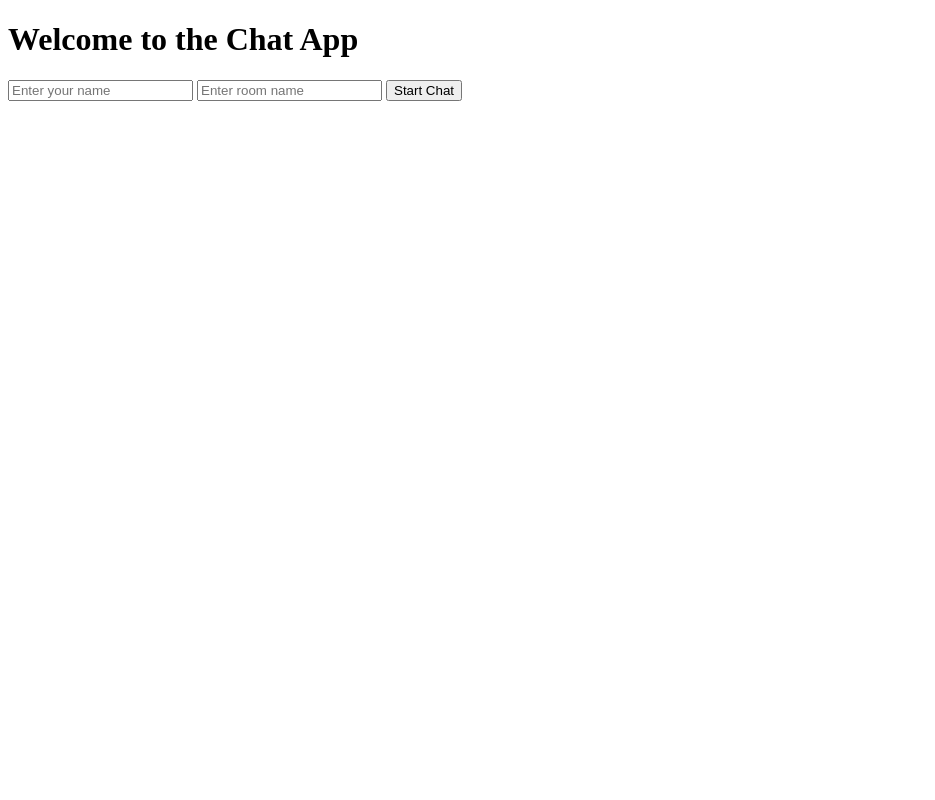
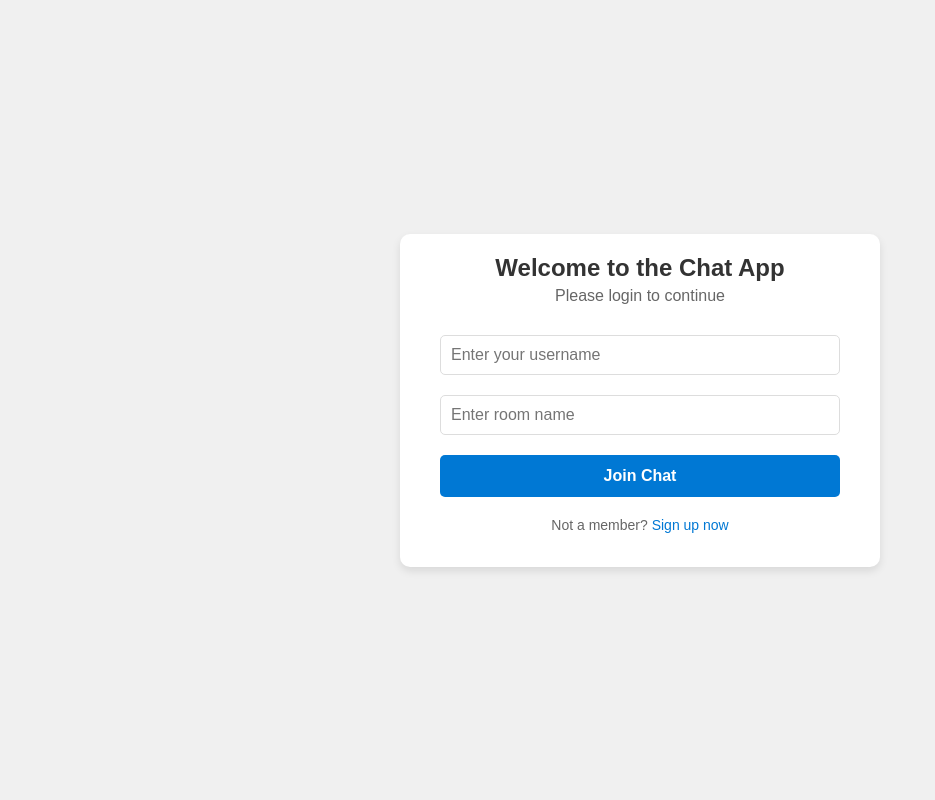
Before and after one commit to 123arv/chatapp, a Flask app: page / in a window 1280 px wide. Shown: the whole page, without its empty margins (0-935 px from the left). Run offline with Flask 3, Linux system fonts and the light colour scheme.

Commit message:
Update index.html

```diff
--- a/templates/index.html
+++ b/templates/index.html
@@ -3,24 +3,128 @@
 <head>
     <meta charset="UTF-8">
     <meta name="viewport" content="width=device-width, initial-scale=1.0">
-    <title>Chat App</title>
-    <script>
-        function openChat() {
-            const username = document.getElementById('username').value;
-            const room = document.getElementById('room').value;
-            if (username && room) {
-                const url = `chat?username=${username}&room=${room}`;
-                window.open(url, '_blank', 'width=400,height=400');
-            } else {
-                alert('Please enter both username and room.');
+    <title>Welcome to Chat App</title>
+    <style>
+        /* General Styles */
+        body {
+            font-family: 'Arial', sans-serif;
+            margin: 0;
+            padding: 0;
+            display: flex;
+            align-items: center;
+            justify-content: center;
+            height: 100vh;
+            background-color: #f0f0f0;
+        }
+
+        .login-container {
+            background-color: #ffffff;
+            padding: 20px 40px;
+            border-radius: 10px;
+            box-shadow: 0 4px 8px rgba(0, 0, 0, 0.1);
+            text-align: center;
+            max-width: 400px;
+            width: 100%;
+        }
+
+        .login-header {
+            margin-bottom: 20px;
+        }
+
+        .login-header h1 {
+            font-size: 24px;
+            color: #333;
+            margin: 0;
+            font-weight: 700;
+        }
+
+        .login-header p {
+            font-size: 16px;
+            color: #666;
+            margin: 5px 0 0;
+        }
+
+        .login-form {
+            display: flex;
+            flex-direction: column;
+            margin-top: 20px;
+        }
+
+        .login-form input {
+            padding: 10px;
+            margin: 10px 0;
+            border: 1px solid #ddd;
+            border-radius: 5px;
+            font-size: 16px;
+            box-sizing: border-box;
+        }
+
+        .login-form button {
+            padding: 12px;
+            margin-top: 10px;
+            background-color: #0078d4;
+            color: white;
+            border: none;
+            border-radius: 5px;
+            font-size: 16px;
+            cursor: pointer;
+            font-weight: bold;
+        }
+
+        .login-form button:hover {
+            background-color: #0056a0;
+        }
+
+        .login-footer {
+            margin-top: 20px;
+            font-size: 14px;
+            color: #666;
+        }
+
+        .login-footer a {
+            color: #0078d4;
+            text-decoration: none;
+        }
+
+        .login-footer a:hover {
+            text-decoration: underline;
+        }
+
+        /* Responsive Design */
+        @media (max-width: 480px) {
+            .login-container {
+                padding: 20px;
+            }
+
+            .login-header h1 {
+                font-size: 20px;
+            }
+
+            .login-form input, .login-form button {
+                font-size: 14px;
+                padding: 8px;
+            }
+
+            .login-footer {
+                font-size: 12px;
             }
         }
-    </script>
+    </style>
 </head>
 <body>
-    <h1>Welcome to the Chat App</h1>
-    <input id="username" placeholder="Enter your name">
-    <input id="room" placeholder="Enter room name">
-    <button onclick="openChat()">Start Chat</button>
+    <div class="login-container">
+        <div class="login-header">
+            <h1>Welcome to the Chat App</h1>
+            <p>Please login to continue</p>
+        </div>
+        <form class="login-form" action="/chat" method="POST">
+            <input type="text" name="username" placeholder="Enter your username" required>
+            <input type="text" name="room" placeholder="Enter room name" required>
+            <button type="submit">Join Chat</button>
+        </form>
+        <div class="login-footer">
+            <p>Not a member? <a href="#">Sign up now</a></p>
+        </div>
+    </div>
 </body>
 </html>
```
